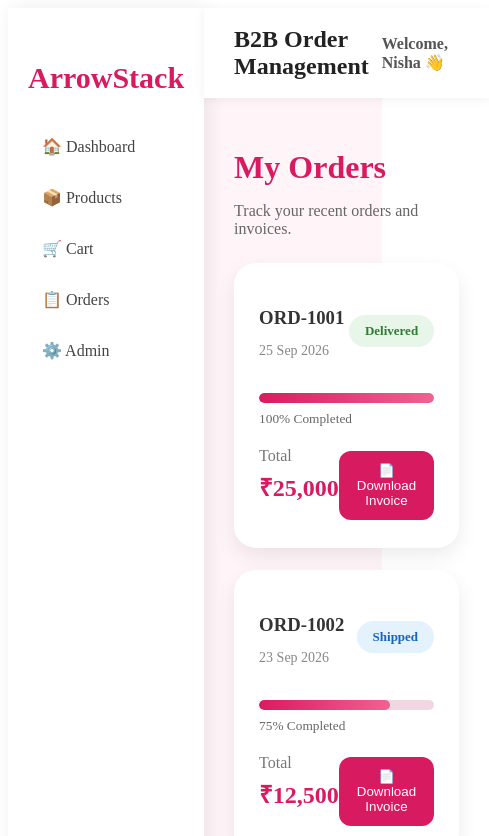
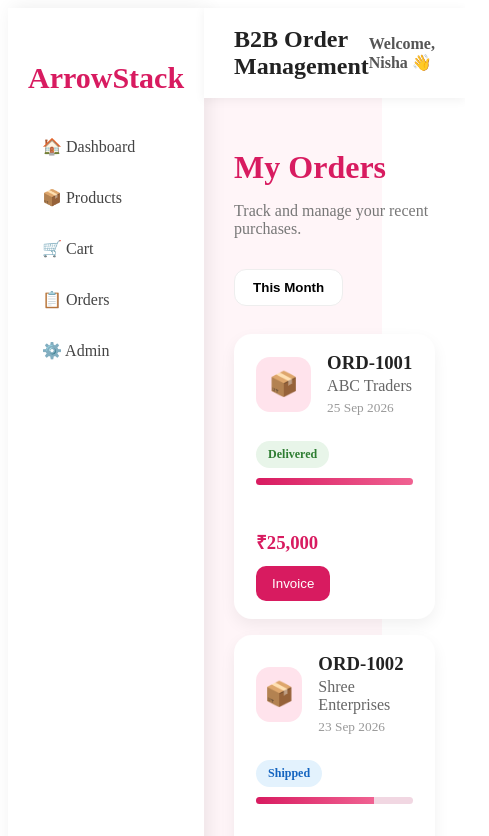
Before and after one commit to nishamj1267-max/arrowstack-b2b-order-management, a React (Vite) app in the folder client/: page /orders in a window 390 px wide. Shown: the top 836 px of the page, 489 px wide, since content can reach past the window. Built offline with nearby package versions, Linux system fonts and the light colour scheme.

Commit message:
feat: build premium admin inventory management panel
- Added inventory management page
- Added search functionality
- Added stock badges
- Added edit and delete actions
- Improved responsive table layout

```diff
--- a/client/src/index.css
+++ b/client/src/index.css
@@ -761,50 +761,98 @@
 }
 
 
-/* ---------- ORDERS PAGE ---------- */
+/* ---------- PREMIUM ORDERS ---------- */
 
-.orders-grid {
-    display: flex;
-    flex-direction: column;
-    gap: 22px;
-}
-
-.order-card {
-    background: white;
-    border-radius: 22px;
-    padding: 25px;
-    box-shadow: 0 8px 20px rgba(0, 0, 0, .08);
-    transition: .3s;
-}
-
-.order-card:hover {
-    transform: translateY(-3px);
-}
-
-.order-header {
+.orders-header {
     display: flex;
     justify-content: space-between;
     align-items: center;
-    margin-bottom: 20px;
+    margin-bottom: 28px;
 }
 
-.order-header h3 {
-    color: #333;
-    margin-bottom: 5px;
+.orders-header h1 {
+    color: #D81B60;
+    margin-bottom: 4px;
 }
 
-.order-header p {
-    color: #888;
-    font-size: 14px;
+.orders-header p {
+    color: #777;
 }
 
+.filter-btn {
+    background: white;
+    border: 1px solid #eee;
+    padding: 10px 18px;
+    border-radius: 12px;
+    cursor: pointer;
+    font-weight: 600;
+}
 
-/* Status Badge */
+.orders-list {
+    display: flex;
+    flex-direction: column;
+    gap: 16px;
+}
 
-.order-badge {
-    padding: 8px 16px;
-    border-radius: 30px;
-    font-size: 13px;
+.order-item {
+    background: white;
+    border-radius: 18px;
+    padding: 18px 22px;
+    display: grid;
+    grid-template-columns: 1.5fr 1fr auto;
+    align-items: center;
+    gap: 25px;
+    box-shadow: 0 6px 16px rgba(0, 0, 0, .06);
+    transition: .25s;
+}
+
+.order-item:hover {
+    transform: translateY(-2px);
+}
+
+.order-left {
+    display: flex;
+    align-items: center;
+    gap: 16px;
+}
+
+.order-icon {
+    width: 55px;
+    height: 55px;
+    background: #FFE3EC;
+    color: #D81B60;
+    border-radius: 14px;
+    display: flex;
+    justify-content: center;
+    align-items: center;
+    font-size: 24px;
+}
+
+.order-left h3 {
+    margin: 0;
+    color: #222;
+}
+
+.order-left p {
+    margin: 3px 0;
+    color: #666;
+}
+
+.order-left small {
+    color: #999;
+}
+
+.order-middle {
+    display: flex;
+    flex-direction: column;
+    gap: 10px;
+}
+
+.order-status {
+    width: max-content;
+    padding: 6px 12px;
+    border-radius: 20px;
+    font-size: 12px;
     font-weight: 600;
 }
 
@@ -823,63 +871,184 @@
     color: #F9A825;
 }
 
-
-/* Progress */
-
-.progress-area {
-    margin: 20px 0;
-}
-
-.progress-bar {
-    width: 100%;
-    height: 10px;
+.mini-progress {
+    width: 180px;
+    height: 7px;
     background: #F1D7E2;
-    border-radius: 30px;
+    border-radius: 20px;
     overflow: hidden;
 }
 
-.progress-fill {
+.mini-fill {
     height: 100%;
     background: linear-gradient(90deg, #D81B60, #F06292);
-    border-radius: 30px;
-    transition: width .5s ease;
 }
 
-.progress-area small {
-    display: block;
-    margin-top: 8px;
-    color: #666;
+.order-right {
+    text-align: right;
 }
 
-
-/* Footer */
-
-.order-footer {
-    display: flex;
-    justify-content: space-between;
-    align-items: center;
-    margin-top: 20px;
-}
-
-.order-footer span {
-    color: #777;
-}
-
-.order-footer h2 {
+.order-right h3 {
     color: #D81B60;
-    margin-top: 5px;
+    margin-bottom: 12px;
 }
 
 .invoice-btn {
-    border: none;
     background: #D81B60;
     color: white;
-    padding: 12px 18px;
-    border-radius: 12px;
+    border: none;
+    padding: 10px 16px;
+    border-radius: 10px;
     cursor: pointer;
-    transition: .3s;
 }
 
 .invoice-btn:hover {
     background: #C2185B;
 }
+
+@media(max-width:900px) {
+    .order-item {
+        grid-template-columns: 1fr;
+        text-align: left;
+    }
+    .order-right {
+        text-align: left;
+    }
+    .mini-progress {
+        width: 100%;
+    }
+    .orders-header {
+        flex-direction: column;
+        align-items: flex-start;
+        gap: 15px;
+    }
+}
+
+
+/* ---------- PREMIUM ADMIN PANEL ---------- */
+
+.admin-header {
+    display: flex;
+    justify-content: space-between;
+    align-items: center;
+    margin-bottom: 25px;
+}
+
+.admin-header h1 {
+    color: #D81B60;
+    margin-bottom: 5px;
+}
+
+.admin-header p {
+    color: #777;
+}
+
+.add-product-btn {
+    background: #D81B60;
+    color: white;
+    border: none;
+    padding: 12px 18px;
+    border-radius: 12px;
+    font-weight: 600;
+    cursor: pointer;
+    transition: .3s;
+}
+
+.add-product-btn:hover {
+    background: #C2185B;
+}
+
+.search-wrapper {
+    margin-bottom: 20px;
+}
+
+.admin-search {
+    width: 100%;
+    max-width: 360px;
+    padding: 12px 16px;
+    border: 1px solid #ddd;
+    border-radius: 12px;
+    font-size: 15px;
+}
+
+.table-card {
+    background: white;
+    border-radius: 20px;
+    overflow: hidden;
+    box-shadow: 0 8px 20px rgba(0, 0, 0, .08);
+}
+
+.inventory-table {
+    width: 100%;
+    border-collapse: collapse;
+}
+
+.inventory-table th {
+    background: #FFF1F6;
+    color: #D81B60;
+    text-align: left;
+    padding: 16px;
+}
+
+.inventory-table td {
+    padding: 16px;
+    border-bottom: 1px solid #f2f2f2;
+}
+
+.inventory-table tr:hover {
+    background: #FFF9FB;
+}
+
+.stock-pill {
+    background: #E8F5E9;
+    color: #2E7D32;
+    padding: 6px 12px;
+    border-radius: 20px;
+    font-size: 13px;
+    font-weight: 600;
+}
+
+.action-buttons {
+    display: flex;
+    gap: 10px;
+}
+
+.edit-btn,
+.delete-btn {
+    width: 36px;
+    height: 36px;
+    border: none;
+    border-radius: 10px;
+    cursor: pointer;
+    transition: .3s;
+}
+
+.edit-btn {
+    background: #FFF3E0;
+}
+
+.delete-btn {
+    background: #FDECEC;
+}
+
+.edit-btn:hover {
+    background: #FFE0B2;
+}
+
+.delete-btn:hover {
+    background: #F8D7DA;
+}
+
+@media(max-width:900px) {
+    .admin-header {
+        flex-direction: column;
+        align-items: flex-start;
+        gap: 15px;
+    }
+    .table-card {
+        overflow-x: auto;
+    }
+    .inventory-table {
+        min-width: 700px;
+    }
+}
--- a/client/src/pages/Admin.jsx
+++ b/client/src/pages/Admin.jsx
@@ -1,5 +1,90 @@
+
+import { useState } from "react";
+import Sidebar from "../components/Sidebar";
+import Navbar from "../components/Navbar";
+
 function Admin() {
-  return <h1>Admin Page</h1>;
+  const [search, setSearch] = useState("");
+
+  const products = [
+    { id: "P001", name: "Dell Laptop", category: "Electronics", stock: 12, price: "₹55,000" },
+    { id: "P002", name: "Wireless Mouse", category: "Accessories", stock: 35, price: "₹1,200" },
+    { id: "P003", name: "Keyboard", category: "Accessories", stock: 8, price: "₹3,500" },
+    { id: "P004", name: "Office Chair", category: "Furniture", stock: 5, price: "₹7,800" },
+  ];
+
+  const filtered = products.filter((p) =>
+    p.name.toLowerCase().includes(search.toLowerCase())
+  );
+
+  return (
+    <div className="dashboard-layout">
+      <Sidebar />
+
+      <div className="dashboard-content">
+        <Navbar />
+
+        <div className="dashboard-body">
+          <div className="admin-header">
+            <div>
+              <h1>Inventory Management</h1>
+              <p>Manage products, stock and pricing.</p>
+            </div>
+
+            <button className="add-product-btn">+ Add Product</button>
+          </div>
+
+          <div className="search-wrapper">
+            <input
+              type="text"
+              placeholder="Search products..."
+              className="admin-search"
+              value={search}
+              onChange={(e) => setSearch(e.target.value)}
+            />
+          </div>
+
+          <div className="table-card">
+            <table className="inventory-table">
+              <thead>
+                <tr>
+                  <th>ID</th>
+                  <th>Product</th>
+                  <th>Category</th>
+                  <th>Stock</th>
+                  <th>Price</th>
+                  <th>Actions</th>
+                </tr>
+              </thead>
+
+              <tbody>
+                {filtered.map((item) => (
+                  <tr key={item.id}>
+                    <td>{item.id}</td>
+                    <td>{item.name}</td>
+                    <td>{item.category}</td>
+
+                    <td>
+                      <span className="stock-pill">
+                        {item.stock} Units
+                      </span>
+                    </td>
+
+                    <td>{item.price}</td>
+
+                    <td className="action-buttons">
+                      <button className="edit-btn">✏️</button>
+                      <button className="delete-btn">🗑️</button>
+                    </td>
+                  </tr>
+                ))}
+              </tbody>
+            </table>
+          </div>
+        </div>
+      </div>
+    </div>
+  );
 }
 
 export default Admin;
--- a/client/src/pages/Orders.jsx
+++ b/client/src/pages/Orders.jsx
@@ -4,27 +4,9 @@ import Navbar from "../components/Navbar";
 
 function Orders() {
   const orders = [
-    {
-      id: "ORD-1001",
-      date: "25 Sep 2026",
-      amount: "₹25,000",
-      status: "Delivered",
-      progress: 100,
-    },
-    {
-      id: "ORD-1002",
-      date: "23 Sep 2026",
-      amount: "₹12,500",
-      status: "Shipped",
-      progress: 75,
-    },
-    {
-      id: "ORD-1003",
-      date: "20 Sep 2026",
-      amount: "₹8,900",
-      status: "Processing",
-      progress: 40,
-    },
+    { id: "ORD-1001", customer: "ABC Traders", date: "25 Sep 2026", amount: "₹25,000", status: "Delivered", progress: 100 },
+    { id: "ORD-1002", customer: "Shree Enterprises", date: "23 Sep 2026", amount: "₹12,500", status: "Shipped", progress: 75 },
+    { id: "ORD-1003", customer: "Tech Solutions", date: "20 Sep 2026", amount: "₹8,900", status: "Processing", progress: 40 },
   ];
 
   return (
@@ -35,47 +17,44 @@ function Orders() {
         <Navbar />
 
         <div className="dashboard-body">
-          <h1>My Orders</h1>
-          <p className="dashboard-subtitle">
-            Track your recent orders and invoices.
-          </p>
+          <div className="orders-header">
+            <div>
+              <h1>My Orders</h1>
+              <p>Track and manage your recent purchases.</p>
+            </div>
 
-          <div className="orders-grid">
+            <button className="filter-btn">This Month</button>
+          </div>
+
+          <div className="orders-list">
             {orders.map((order) => (
-              <div className="order-card" key={order.id}>
-                <div className="order-header">
+              <div className="order-item" key={order.id}>
+                <div className="order-left">
+                  <div className="order-icon">📦</div>
+
                   <div>
                     <h3>{order.id}</h3>
-                    <p>{order.date}</p>
+                    <p>{order.customer}</p>
+                    <small>{order.date}</small>
                   </div>
+                </div>
 
-                  <span
-                    className={`order-badge ${order.status.toLowerCase()}`}
-                  >
+                <div className="order-middle">
+                  <span className={`order-status ${order.status.toLowerCase()}`}>
                     {order.status}
                   </span>
-                </div>
 
-                <div className="progress-area">
-                  <div className="progress-bar">
+                  <div className="mini-progress">
                     <div
-                      className="progress-fill"
+                      className="mini-fill"
                       style={{ width: `${order.progress}%` }}
                     ></div>
                   </div>
-
-                  <small>{order.progress}% Completed</small>
                 </div>
 
-                <div className="order-footer">
-                  <div>
-                    <span>Total</span>
-                    <h2>{order.amount}</h2>
-                  </div>
-
-                  <button className="invoice-btn">
-                    📄 Download Invoice
-                  </button>
+                <div className="order-right">
+                  <h3>{order.amount}</h3>
+                  <button className="invoice-btn">Invoice</button>
                 </div>
               </div>
             ))}
```
